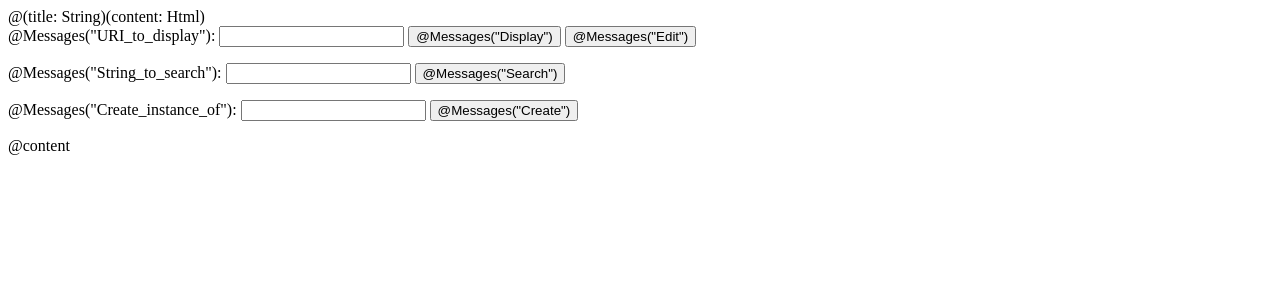
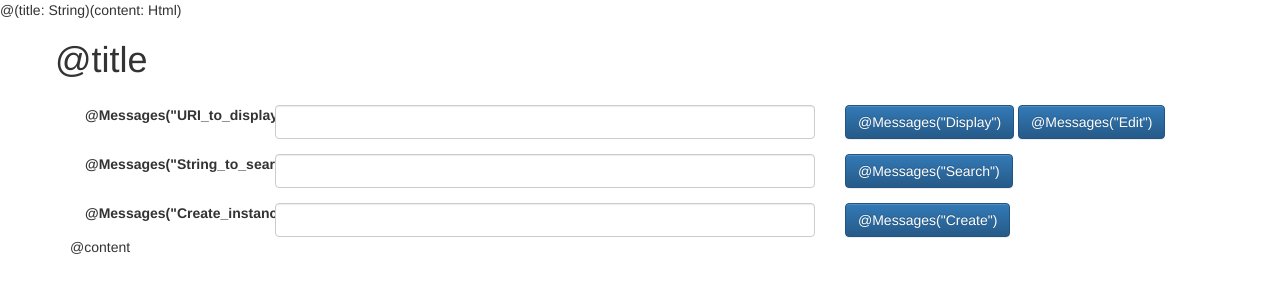
Before and after one commit to jmvanel/semantic_forms, a plain HTML site: page scala/forms_play/app/views/main.scala.html in a window 1280 px wide. Drawn offline with nearby package versions, Linux system fonts and the light colour scheme.

Commit message:
Fix the form rendering - first step

```diff
--- a/scala/forms_play/app/views/main.scala.html
+++ b/scala/forms_play/app/views/main.scala.html
@@ -5,8 +5,15 @@
 <html>
     <head>
         <title>@title</title>
-        <link rel="stylesheet" media="screen" href="@routes.Assets.at("stylesheets/main.css")">
         <link rel="shortcut icon" type="image/png" href="@routes.Assets.at("images/favicon.png")">
+
+        <!-- Latest compiled and minified CSS -->
+		<link rel="stylesheet" href="https://maxcdn.bootstrapcdn.com/bootstrap/3.3.1/css/bootstrap.min.css">
+		<!-- Optional theme -->
+		<link rel="stylesheet" href="https://maxcdn.bootstrapcdn.com/bootstrap/3.3.1/css/bootstrap-theme.min.css">
+		<!-- Latest compiled and minified JavaScript -->
+		<script src="https://maxcdn.bootstrapcdn.com/bootstrap/3.3.1/js/bootstrap.min.js"></script>
+
         <!--
         <script src="@routes.Assets.at("javascripts/jquery-1.9.0.min.js")"
           type="text/javascript"></script>
@@ -21,24 +28,53 @@
         </style>
     </head>
     <body>
-      <form action="/display">
-        @Messages("URI_to_display"): <input type="text" name='displayuri' list="start_uris" />
+    	<div class="container">
+    		<div class="row">
+    			<h1>@title</h1>
+    		</div>
+    		<div class="row">
+    			<div class="col-md-12">
+			      <form role="form" action="/display">
+			      	<div class="form-group">
+				        <label class="col-md-2 control-label" for="Display">@Messages("URI_to_display")</label>
+				        <div class="col-md-6">
+							<input class="form-control" type="text" name='displayuri' list="start_uris" />
 					        <datalist id="start_uris" >
 					          <option> http://jmvanel.free.fr/jmv.rdf#me </option>
 					          <option> http://dbpedia.org/resource/Paris </option>
 					          <option> http://bblfish.net/people/henry/card#me </option>
 					        </datalist>
-        <input type="submit" name="Display" value=@Messages("Display") />
-        <input type="submit" name="Edit" value=@Messages("Edit") />
+						</div>
+						<div class="col-md-4">
+					        <input class="btn btn-primary" type="submit" name="Display" value=@Messages("Display") />
+				        	<input class="btn btn-primary" type="submit" name="Edit" value=@Messages("Edit") />
+			        	</div>
+		        	</div>
 		      	</form>
-      <form action="/wordsearch">
-      @Messages("String_to_search"):
-         <input  type="text" name='q' />
-        <input type="submit" value=@Messages("Search") />
+		      </div>
+	      </div>
+	      <div class="row">
+	      	<div class="col-md-12">
+		      <form role="form" action="/wordsearch">
+		      	<div class="form-group">
+		      		<label class="col-md-2 control-label" for="q">@Messages("String_to_search")</label>
+			        <div class="col-md-6">
+			        	<input class="form-control" type="text" name='q' />
+			        </div>
+			        <div class="col-md-4">
+			        	<input class="btn btn-primary" type="submit" value=@Messages("Search") />
+			        </div>
+			  	</div>
 			  </form>
-      <form action="/create">
-      @Messages("Create_instance_of"):
-        <input  type="text" name='uri' list="class_uris" />
+		    </div>
+		 </div>
+		 <div class="row">
+	      	<div class="col-md-12">
+		      <form role="form" action="/create">
+		      	<div class="form-group">
+			      	<label class="col-md-2 control-label" for="uri">@Messages("Create_instance_of")</label>
+			        <div class="col-md-6">
+			        	<input class="form-control" type="text" name='uri' list="class_uris" />
 				        <datalist id="class_uris" >
 				          <option> http://xmlns.com/foaf/0.1/Person </option>
 				          <option> http://usefulinc.com/ns/doap#Project </option>
@@ -47,8 +83,15 @@
 				        <!-- preDefinedClasses
 				          http://www.w3.org/2002/12/cal/ical#Vevent" // "cal:Vevent"
 				         -->
-        <input type="submit" value=@Messages("Create") />
+				    </div>
+				    <div class="col-md-4">
+			        	<input class="btn btn-primary" type="submit" value=@Messages("Create") />
+			        </div>
+		      	</div>
 		      </form>
+		    </div>
+		 </div>
 		 @content
+      </div>
     </body>
 </html>
```
Also changed, not shown: 2 other files. Lines whose indentation alone changed are shown as unchanged.
